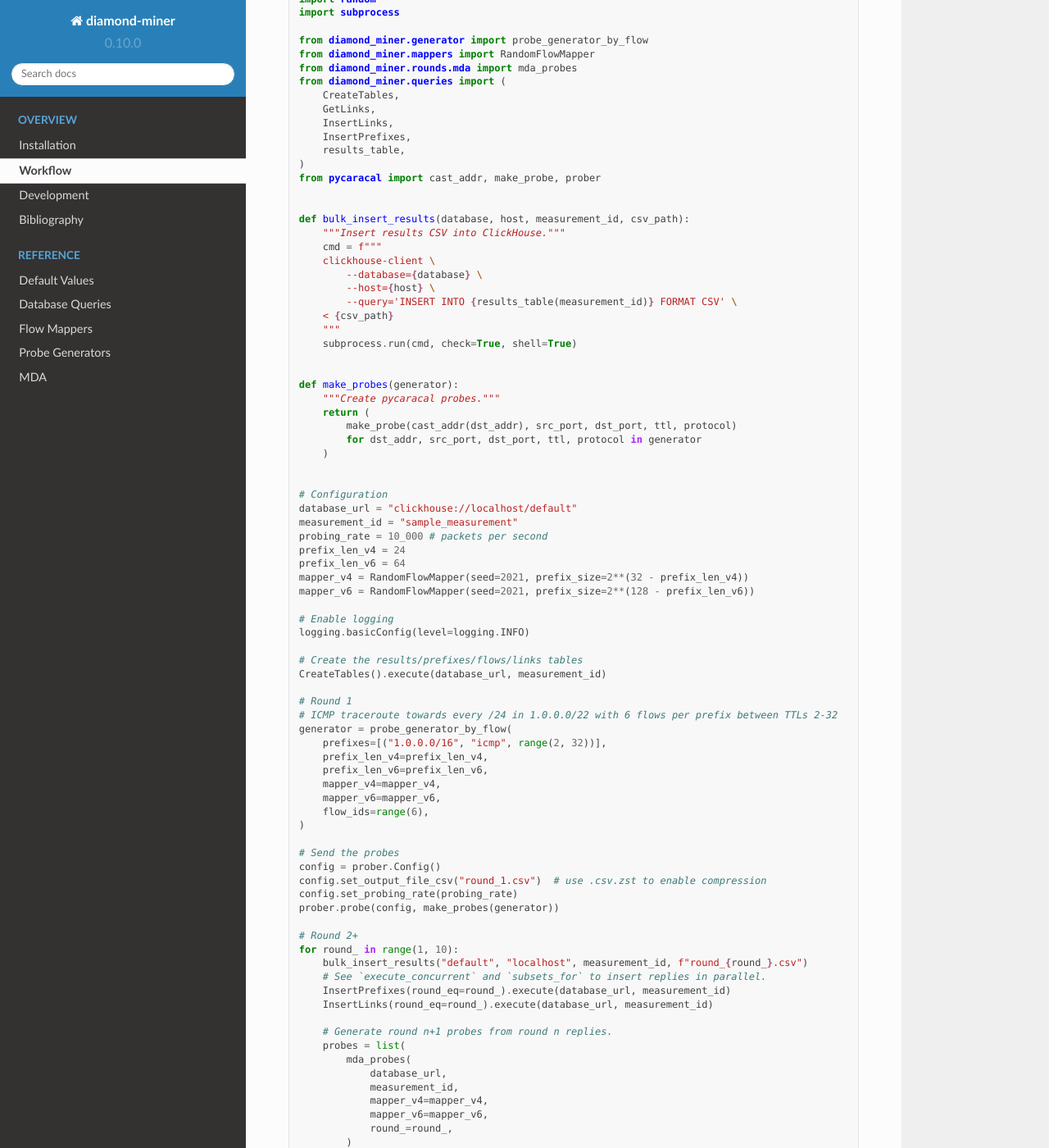
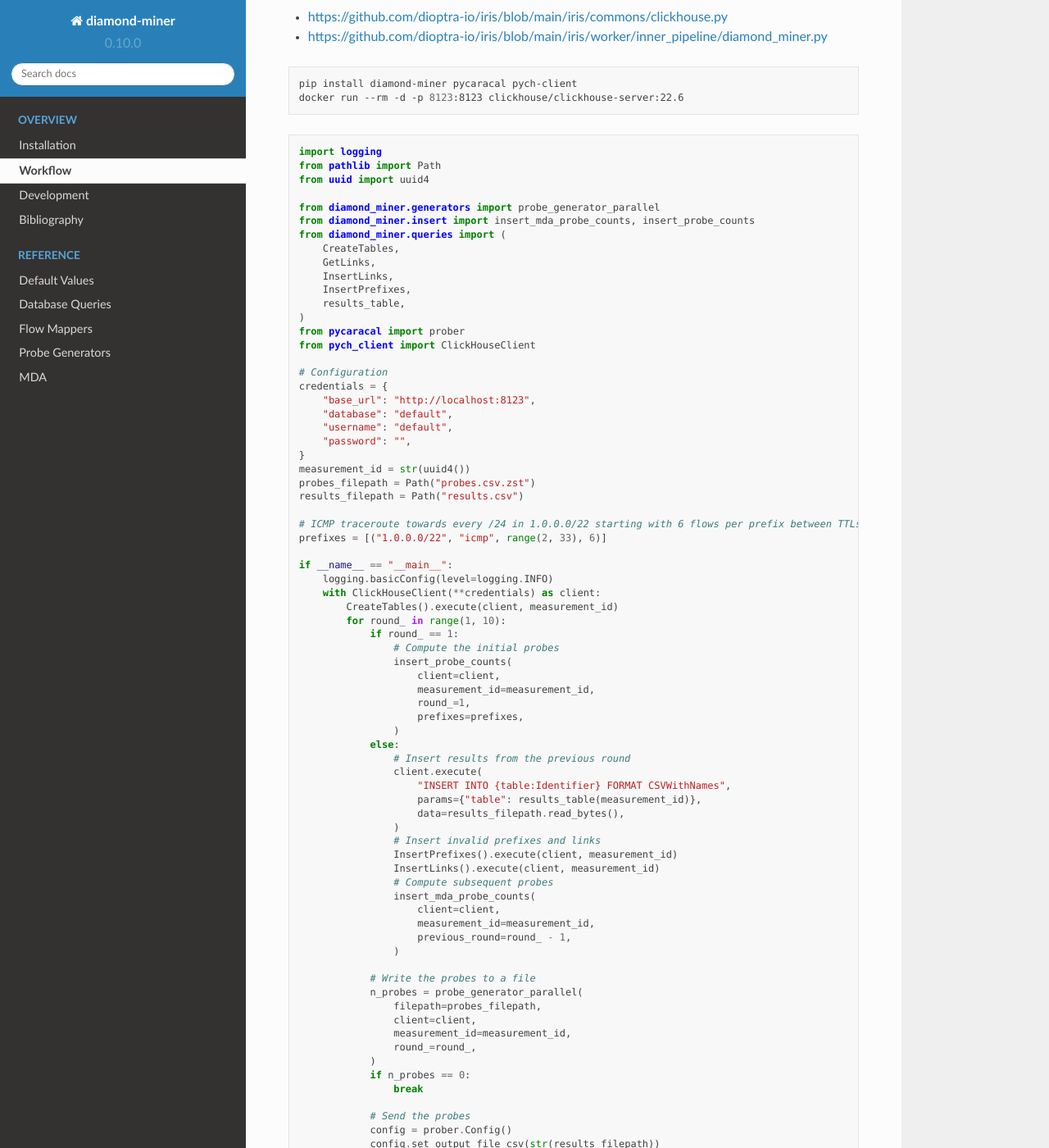
Before and after one commit to dioptra-io/diamond-miner, a Sphinx documentation site: the page built from docs/workflow.rst, in a window 1280 px wide and 1400 px high, scrolled down 439 px. Shown: the whole window at 82% size. Built offline with Sphinx 7.4.7 and the Read the Docs theme 2.0.0, drawn with Linux system fonts in a browser that asks for light colours; some of the changed text lies outside the part shown.

Commit message:
fix(docs): update workflow example to latest version (#63)

```diff
--- a/docs/workflow.rst
+++ b/docs/workflow.rst
@@ -11,15 +11,24 @@ The example below show how to use these components together with `caracal <https
 in order to discover load-balanced paths.
 Refer to the reference section of the documentation to learn more about the different functions available.
 
+For a more complex example, to handle measurements with billion of probes and results, see:
+
+- https://github.com/dioptra-io/iris/blob/main/iris/commons/clickhouse.py
+- https://github.com/dioptra-io/iris/blob/main/iris/worker/inner_pipeline/diamond_miner.py
+
+.. code-block:: bash
+
+    pip install diamond-miner pycaracal pych-client
+    docker run --rm -d -p 8123:8123 clickhouse/clickhouse-server:22.6
+
 .. code-block:: python
 
     import logging
-    import random
-    import subprocess
+    from pathlib import Path
+    from uuid import uuid4
 
-    from diamond_miner.generator import probe_generator_by_flow
-    from diamond_miner.mappers import RandomFlowMapper
-    from diamond_miner.rounds.mda import mda_probes
+    from diamond_miner.generators import probe_generator_parallel
+    from diamond_miner.insert import insert_mda_probe_counts, insert_probe_counts
     from diamond_miner.queries import (
         CreateTables,
         GetLinks,
@@ -27,90 +36,69 @@ Refer to the reference section of the documentation to learn more about the diff
         InsertPrefixes,
         results_table,
     )
-    from pycaracal import cast_addr, make_probe, prober
-
-
-    def bulk_insert_results(database, host, measurement_id, csv_path):
-        """Insert results CSV into ClickHouse."""
-        cmd = f"""
-        clickhouse-client \
-            --database={database} \
-            --host={host} \
-            --query='INSERT INTO {results_table(measurement_id)} FORMAT CSV' \
-        < {csv_path}
-        """
-        subprocess.run(cmd, check=True, shell=True)
-
-
-    def make_probes(generator):
-        """Create pycaracal probes."""
-        return (
-            make_probe(cast_addr(dst_addr), src_port, dst_port, ttl, protocol)
-            for dst_addr, src_port, dst_port, ttl, protocol in generator
-        )
-
+    from pycaracal import prober
+    from pych_client import ClickHouseClient
 
     # Configuration
-    database_url = "clickhouse://localhost/default"
-    measurement_id = "sample_measurement"
-    probing_rate = 10_000 # packets per second
-    prefix_len_v4 = 24
-    prefix_len_v6 = 64
-    mapper_v4 = RandomFlowMapper(seed=2021, prefix_size=2**(32 - prefix_len_v4))
-    mapper_v6 = RandomFlowMapper(seed=2021, prefix_size=2**(128 - prefix_len_v6))
+    credentials = {
+        "base_url": "http://localhost:8123",
+        "database": "default",
+        "username": "default",
+        "password": "",
+    }
+    measurement_id = str(uuid4())
+    probes_filepath = Path("probes.csv.zst")
+    results_filepath = Path("results.csv")
 
-    # Enable logging
-    logging.basicConfig(level=logging.INFO)
+    # ICMP traceroute towards every /24 in 1.0.0.0/22 starting with 6 flows per prefix between TTLs 2-32
+    prefixes = [("1.0.0.0/22", "icmp", range(2, 33), 6)]
 
-    # Create the results/prefixes/flows/links tables
-    CreateTables().execute(database_url, measurement_id)
+    if __name__ == "__main__":
+        logging.basicConfig(level=logging.INFO)
+        with ClickHouseClient(**credentials) as client:
+            CreateTables().execute(client, measurement_id)
+            for round_ in range(1, 10):
+                if round_ == 1:
+                    # Compute the initial probes
+                    insert_probe_counts(
+                        client=client,
+                        measurement_id=measurement_id,
+                        round_=1,
+                        prefixes=prefixes,
+                    )
+                else:
+                    # Insert results from the previous round
+                    client.execute(
+                        "INSERT INTO {table:Identifier} FORMAT CSVWithNames",
+                        params={"table": results_table(measurement_id)},
+                        data=results_filepath.read_bytes(),
+                    )
+                    # Insert invalid prefixes and links
+                    InsertPrefixes().execute(client, measurement_id)
+                    InsertLinks().execute(client, measurement_id)
+                    # Compute subsequent probes
+                    insert_mda_probe_counts(
+                        client=client,
+                        measurement_id=measurement_id,
+                        previous_round=round_ - 1,
+                    )
 
-    # Round 1
-    # ICMP traceroute towards every /24 in 1.0.0.0/22 with 6 flows per prefix between TTLs 2-32
-    generator = probe_generator_by_flow(
-        prefixes=[("1.0.0.0/16", "icmp", range(2, 32))],
-        prefix_len_v4=prefix_len_v4,
-        prefix_len_v6=prefix_len_v6,
-        mapper_v4=mapper_v4,
-        mapper_v6=mapper_v6,
-        flow_ids=range(6),
-    )
+                # Write the probes to a file
+                n_probes = probe_generator_parallel(
+                    filepath=probes_filepath,
+                    client=client,
+                    measurement_id=measurement_id,
+                    round_=round_,
+                )
+                if n_probes == 0:
+                    break
 
-    # Send the probes
-    config = prober.Config()
-    config.set_output_file_csv("round_1.csv")  # use .csv.zst to enable compression
-    config.set_probing_rate(probing_rate)
-    prober.probe(config, make_probes(generator))
+                # Send the probes
+                config = prober.Config()
+                config.set_output_file_csv(str(results_filepath))
+                config.set_probing_rate(10_000)
+                config.set_sniffer_wait_time(1)
+                prober.probe(config, str(probes_filepath))
 
-    # Round 2+
-    for round_ in range(1, 10):
-        bulk_insert_results("default", "localhost", measurement_id, f"round_{round_}.csv")
-        # See `execute_concurrent` and `subsets_for` to insert replies in parallel.
-        InsertPrefixes(round_eq=round_).execute(database_url, measurement_id)
-        InsertLinks(round_eq=round_).execute(database_url, measurement_id)
-
-        # Generate round n+1 probes from round n replies.
-        probes = list(
-            mda_probes(
-                database_url,
-                measurement_id,
-                mapper_v4=mapper_v4,
-                mapper_v6=mapper_v6,
-                round_=round_,
-            )
-        )
-        if not probes:
-            break
-
-        # Use `mda_parallel` when the number of prefixes/probes is large in order to
-        # shuffle the probes on disk.
-        random.shuffle(probes)
-
-        # Send the probes
-        config = prober.Config()
-        config.set_output_file_csv(f"round_{round_+1}.csv")
-        config.set_probing_rate(probing_rate)
-        prober.probe(config, make_probes(probes))
-
-    links = GetLinks().execute(database_url, measurement_id)
-    print(f"{len(links)} links discovered")
+            links = GetLinks().execute(client, measurement_id)
+            print(f"{len(links)} links discovered")
```
